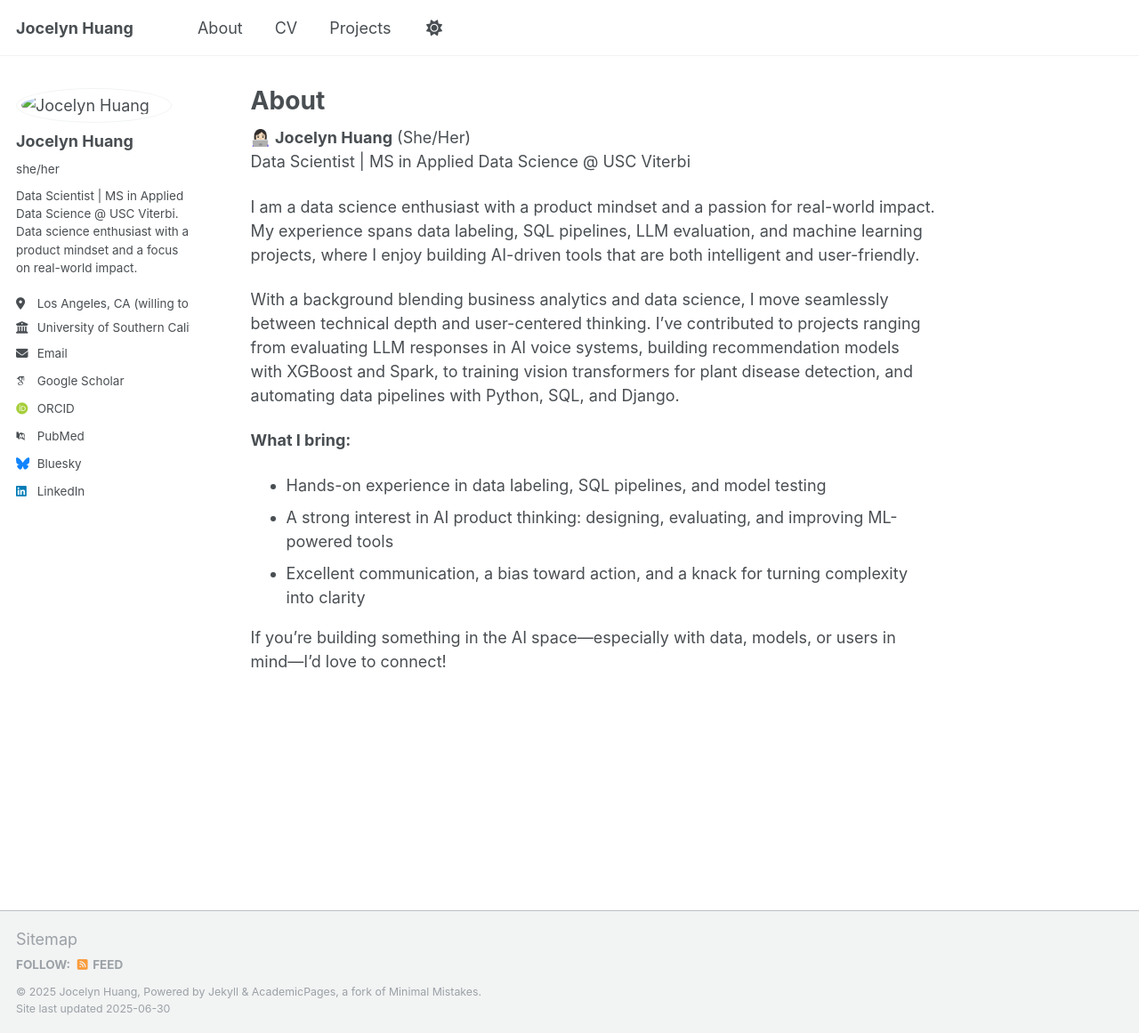
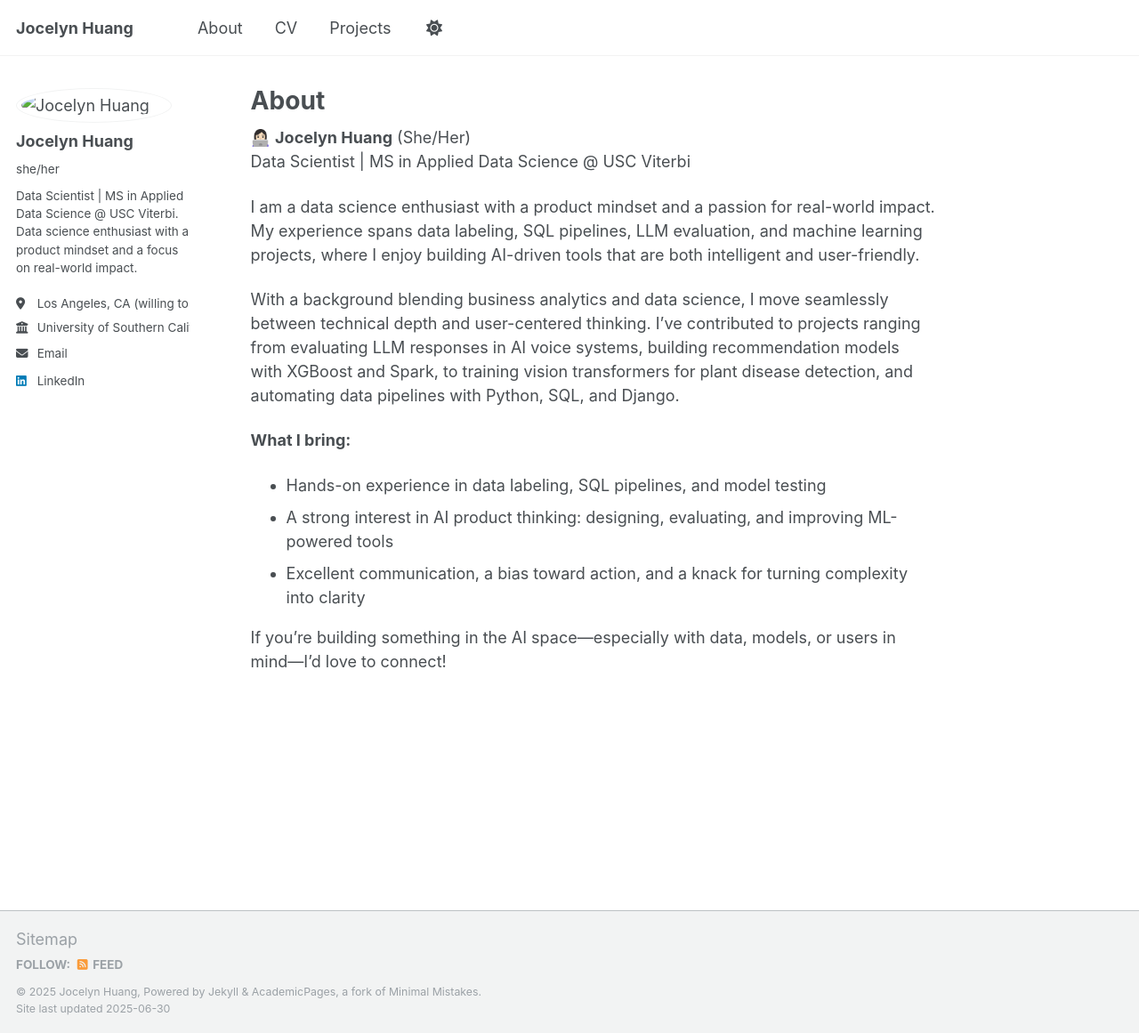
Before and after one commit to jocelynnnwj/jocelynnnwj.github.io, a Jekyll site: the page built from _pages/about.md, in a window 1280 px wide and 1161 px high. Shown: the whole window at 89% size. Built offline with Jekyll 4.4.1, drawn with Linux system fonts in a browser that asks for light colours; some web fonts are replaced; part of the change alters nothing that is shown.

```diff
--- a/_config.yml
+++ b/_config.yml
@@ -28,21 +28,9 @@ author:
   bio              : "Data Scientist | MS in Applied Data Science @ USC Viterbi. Data science enthusiast with a product mindset and a focus on real-world impact."
   location         : "Los Angeles, CA (willing to relocate in the US)"
   employer         : "University of Southern California"
-  uri              : # URL
   email            : "hwenjing0114@gmail.com"
-  github           : # Add your GitHub username here if you want it public, or leave blank for now
   linkedin         : "https://www.linkedin.com/in/jocelynnnwj/"
 
-  # Academic websites
-  academia         : # URL
-  arxiv            : # URL - Update with the correct link to your profile
-  googlescholar    : "https://scholar.google.com/citations?user=PS_CX0AAAAAJ"
-  impactstory      : # URL
-  orcid            : "http://orcid.org/yourorcidurl"
-  semantic         : # URL
-  pubmed           : "https://www.ncbi.nlm.nih.gov/pubmed/?term=john+snow"
-  researchgate     : # URL
-  scopus           : # URL
 
   # Repositories and software development
   bitbucket        : # Username - Update with your username on the site
@@ -52,7 +40,6 @@ author:
   stackoverflow    : # User number or user number and name (i.e., use "1" or "1/jeff-atwood")
 
   # Social media
-  bluesky          : "bsky.app" # Replace this with you Bluesky username
   facebook         : # Username
   flickr           : # Username
   foursquare       : # Username
```
